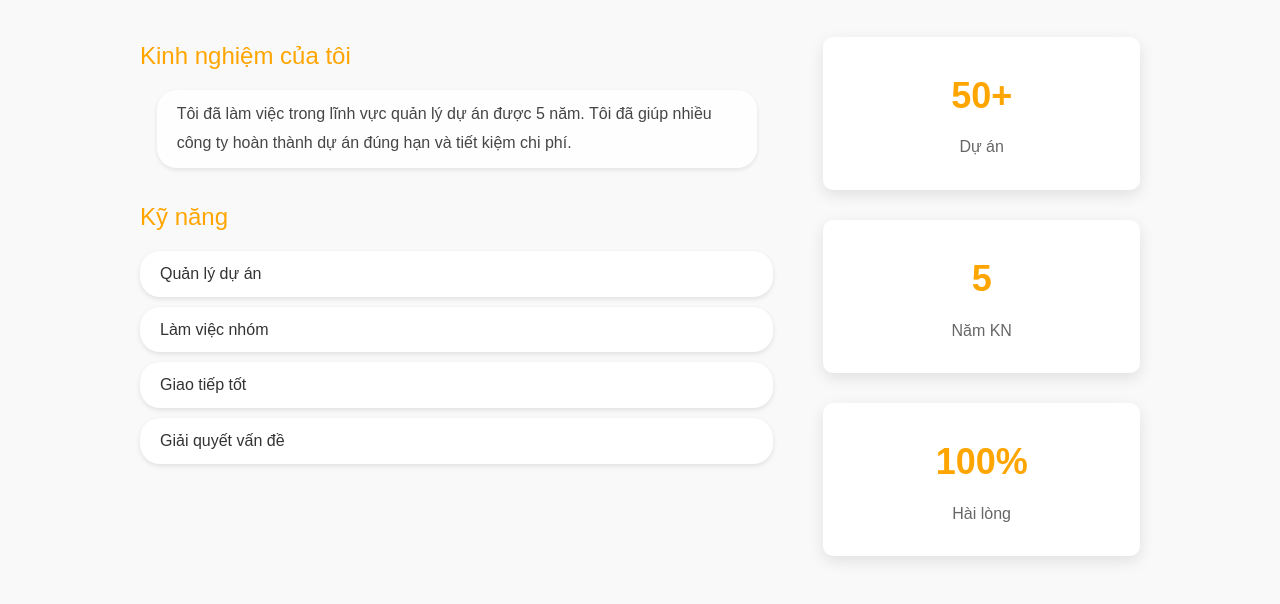
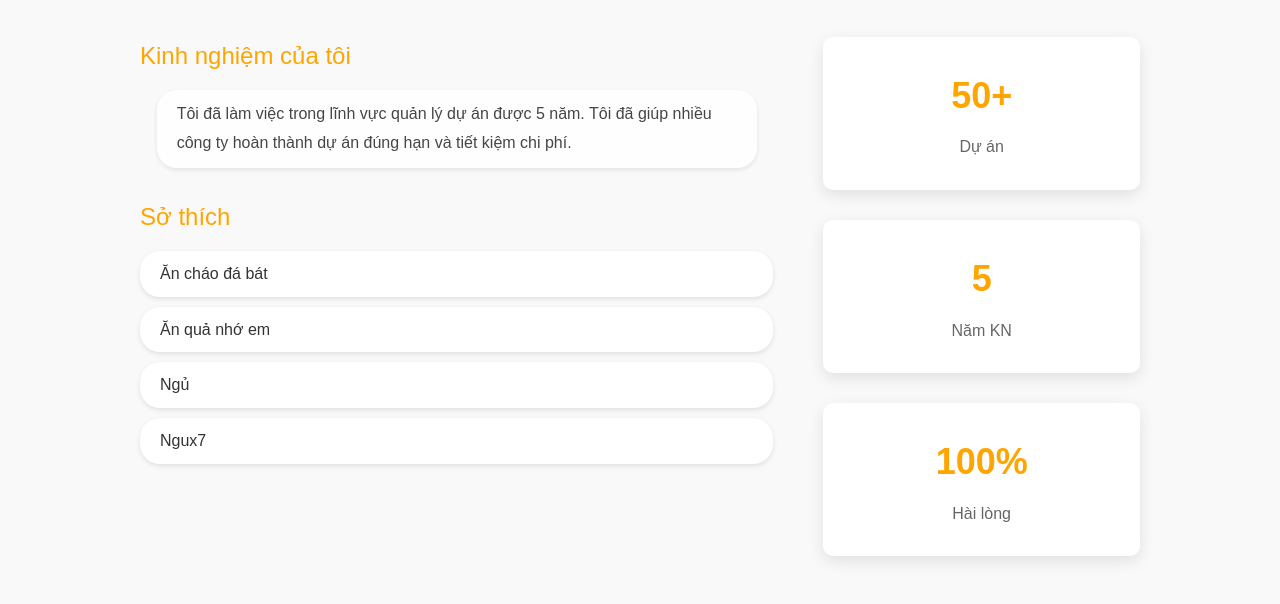
Before and after one commit to jayngo222/kiemtra, a plain HTML site: page index.html in a window 1280 px wide. Shown: the part 696-1300 px from the top of the page. Drawn offline with Linux system fonts and the light colour scheme.

Commit message:
Update index.html

```diff
--- a/index.html
+++ b/index.html
@@ -41,12 +41,12 @@
                 <div class="tieu-de-nho">Kinh nghiệm của tôi</div>
                 <div class="mo-ta">Tôi đã làm việc trong lĩnh vực quản lý dự án được 5 năm. Tôi đã giúp nhiều công ty hoàn thành dự án đúng hạn và tiết kiệm chi phí.</div>
 
-                <div class="tieu-de-nho">Kỹ năng</div>
+                <div class="tieu-de-nho">Sở thích</div>
                 <ul class="ky-nang">
-                    <li>Quản lý dự án</li>
-                    <li>Làm việc nhóm</li>
-                    <li>Giao tiếp tốt</li>
-                    <li>Giải quyết vấn đề</li>
+                    <li>Ăn cháo đá bát</li>
+                    <li>Ăn quả nhớ em</li>
+                    <li>Ngủ</li>
+                    <li>Ngux7</li>
                 </ul>
             </div>
 
```
